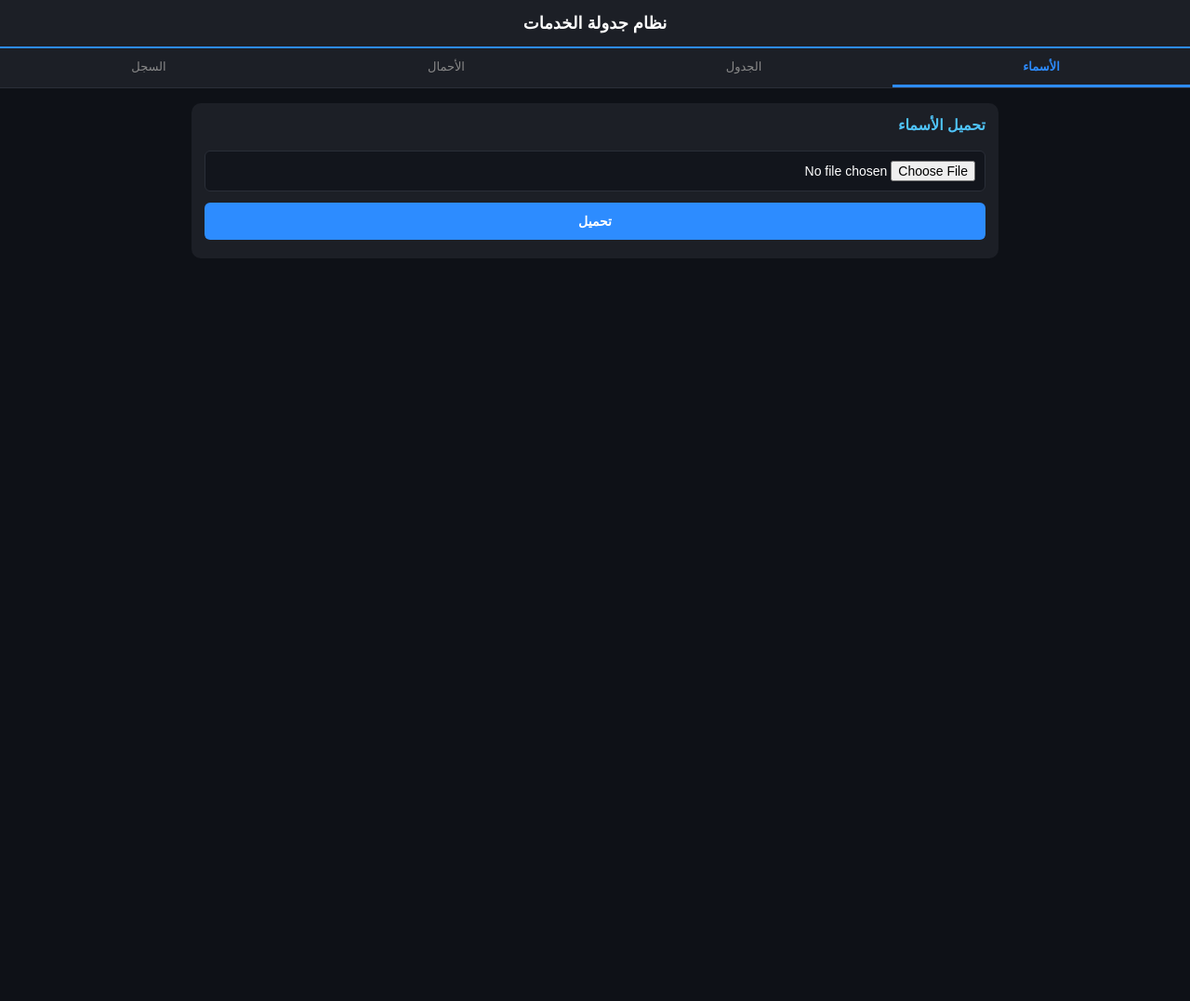
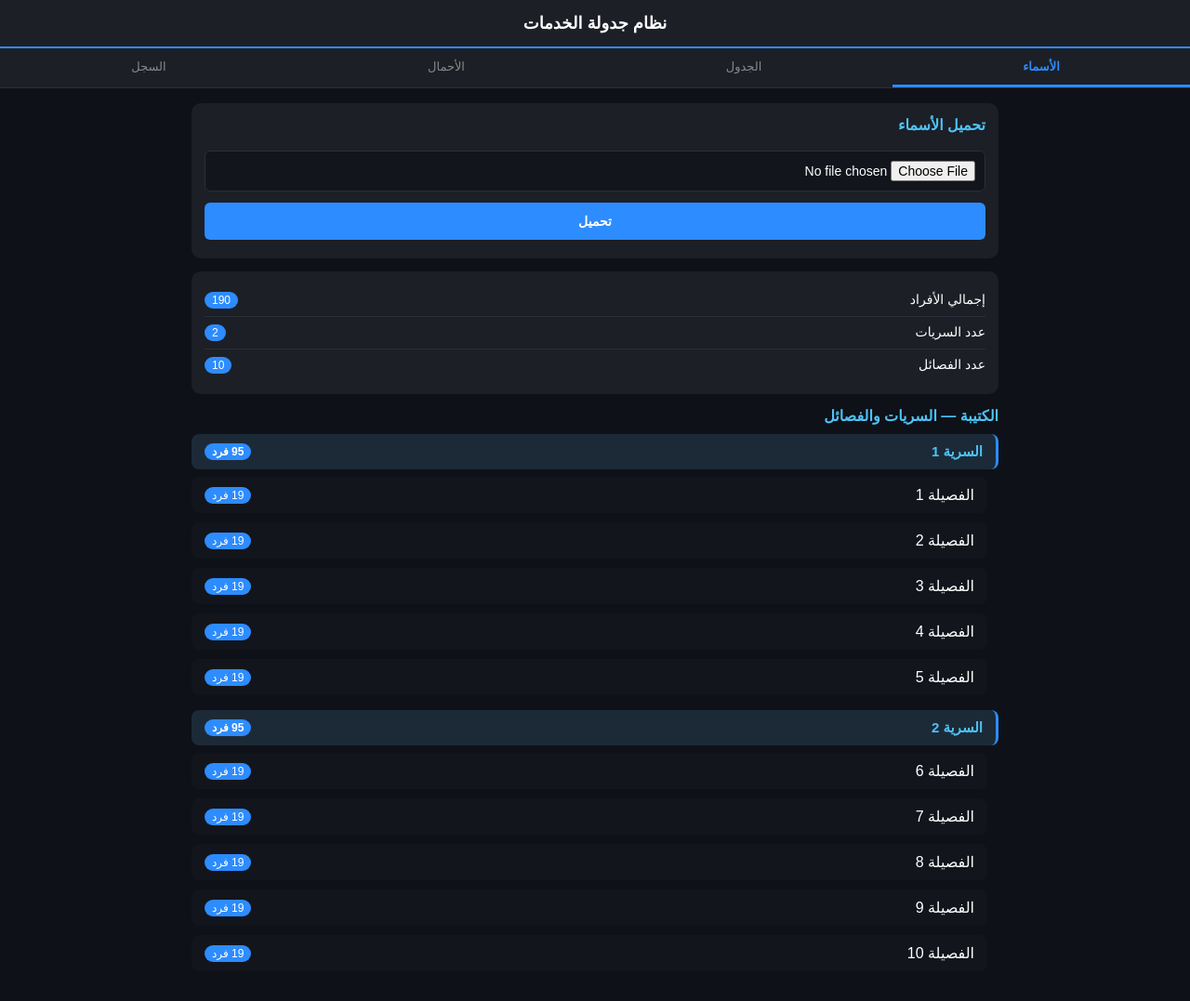
Before and after one commit to Stratholme3/scheduler-app, a FastAPI app: page / in a window 1280 px wide. Shown: the whole page at 93% size. Before the commit the page ends 278 px from the top, so only its background shows below. Run offline with FastAPI, Linux system fonts and the light colour scheme.

Commit message:
Add structured hierarchy for military units and auto-load names
Refactor `/platoons` endpoint to return hierarchical data (battalion, company, platoon) and update frontend to display this structure. Also, implement auto-loading of names on page load from persistent storage.

Replit-Commit-Author: Agent
Replit-Commit-Session-Id: 2fd99931-3097-4bfa-a1af-9b5547dcf60b
Replit-Commit-Checkpoint-Type: full_checkpoint
Replit-Commit-Event-Id: 18d37c0d-574e-4640-b1ee-8800edb36982
Replit-Commit-Screenshot-Url: https://storage.googleapis.com/screenshot-production-us-central1/1a2daf38-c1d5-4945-a240-4d0afbf62035/2fd99931-3097-4bfa-a1af-9b5547dcf60b/G1eQLR2
Replit-Helium-Checkpoint-Created: true

```diff
--- a/main.py
+++ b/main.py
@@ -138,14 +138,31 @@ def get_stats():
 @app.get("/platoons")
 def get_platoons():
     if not people:
-        return []
-    platoon_map = defaultdict(list)
+        return {"total": 0, "companies": []}
+
+    companies = {}
     for p in people:
-        platoon_map[p["platoon"]].append(p["name"])
-    return [
-        {"platoon": k + 1, "count": len(v), "members": v}
-        for k, v in sorted(platoon_map.items())
-    ]
+        cid = p["company"]
+        pid = p["platoon"]
+        companies.setdefault(cid, {}).setdefault(pid, []).append(p["name"])
+
+    result = []
+    for cid in sorted(companies.keys()):
+        platoons_list = []
+        for pid in sorted(companies[cid].keys()):
+            members = companies[cid][pid]
+            platoons_list.append({
+                "platoon": pid + 1,
+                "count": len(members),
+                "members": members
+            })
+        result.append({
+            "company": cid + 1,
+            "member_count": sum(pl["count"] for pl in platoons_list),
+            "platoons": platoons_list
+        })
+
+    return {"total": len(people), "companies": result}
 
 
 @app.get("/", response_class=HTMLResponse)
--- a/static/app.js
+++ b/static/app.js
@@ -31,44 +31,63 @@ async function upload() {
     }
 
     alert("تم تحميل " + data.count + " اسم بنجاح");
-    await loadPlatoons(data.count);
+    await loadPlatoons();
 }
 
-async function loadPlatoons(totalCount) {
+async function loadPlatoons() {
     const res = await fetch("/platoons");
-    const platoons = await res.json();
-    if (!platoons.length) return;
+    const data = await res.json();
+    if (!data.total) return;
 
     document.getElementById("names-stats").style.display = "block";
 
     document.getElementById("names-summary").innerHTML = `
-        <div class="info-row"><span>إجمالي الأفراد</span><span class="badge">${totalCount}</span></div>
-        <div class="info-row"><span>عدد الفصائل</span><span class="badge">${platoons.length}</span></div>
+        <div class="info-row"><span>إجمالي الأفراد</span><span class="badge">${data.total}</span></div>
+        <div class="info-row"><span>عدد السريات</span><span class="badge">${data.companies.length}</span></div>
+        <div class="info-row"><span>عدد الفصائل</span><span class="badge">${data.companies.reduce((s,c)=>s+c.platoons.length,0)}</span></div>
     `;
 
     const list = document.getElementById("platoon-list");
     list.innerHTML = "";
 
-    platoons.forEach(pl => {
+    data.companies.forEach(company => {
+        const companyBlock = document.createElement("div");
+        companyBlock.className = "company-block";
+
+        const companyHeader = document.createElement("div");
+        companyHeader.className = "company-header";
+        companyHeader.innerHTML = `<span>السرية ${company.company}</span><span class="badge">${company.member_count} فرد</span>`;
+        companyBlock.appendChild(companyHeader);
+
+        const platoonsList = document.createElement("div");
+        platoonsList.className = "company-platoons";
+
+        company.platoons.forEach(pl => {
             const card = document.createElement("div");
             card.className = "platoon-card";
 
             const header = document.createElement("div");
             header.className = "platoon-header";
             header.innerHTML = `<span>الفصيلة ${pl.platoon}</span><span class="badge">${pl.count} فرد</span>`;
-        header.addEventListener("click", () => {
-            members.classList.toggle("open");
-        });
 
             const members = document.createElement("div");
             members.className = "platoon-members";
             members.textContent = pl.members.join(" ، ");
 
+            header.addEventListener("click", () => members.classList.toggle("open"));
+
             card.appendChild(header);
             card.appendChild(members);
-        list.appendChild(card);
+            platoonsList.appendChild(card);
+        });
+
+        companyBlock.appendChild(platoonsList);
+        list.appendChild(companyBlock);
     });
 }
+
+// auto-load on page start if names exist on server
+window.addEventListener("DOMContentLoaded", () => loadPlatoons());
 
 // ── Schedule Tab ───────────────────────────────────────
 async function generate() {
--- a/templates/index.html
+++ b/templates/index.html
@@ -128,6 +128,28 @@ input[type="file"], input[type="number"], input[type="text"] {
     padding: 2px 8px;
     border-radius: 10px;
     font-size: 12px;
+}
+
+.company-block {
+    margin-bottom: 16px;
+}
+
+.company-header {
+    display: flex;
+    justify-content: space-between;
+    align-items: center;
+    padding: 10px 14px;
+    background: #1c2a38;
+    border-radius: 8px;
+    margin-bottom: 8px;
+    font-weight: bold;
+    font-size: 15px;
+    color: #4fc3f7;
+    border-right: 3px solid #2d8cff;
+}
+
+.company-platoons {
+    padding-right: 12px;
 }
 
 .platoon-card {
@@ -342,7 +364,7 @@ input[type="file"], input[type="number"], input[type="text"] {
         <div class="card">
             <div id="names-summary"></div>
         </div>
-        <div class="section-title" style="margin-bottom:10px">الفصائل</div>
+        <div class="section-title" style="margin-bottom:10px">الكتيبة — السريات والفصائل</div>
         <div id="platoon-list"></div>
     </div>
 </div>
@@ -385,6 +407,6 @@ input[type="file"], input[type="number"], input[type="text"] {
     </div>
 </div>
 
-<script src="/static/app.js?v=4"></script>
+<script src="/static/app.js?v=5"></script>
 </body>
 </html>
```
Also changed, not shown: people_data.json (added, +1 -0 lines). Lines whose indentation alone changed are shown as unchanged.
